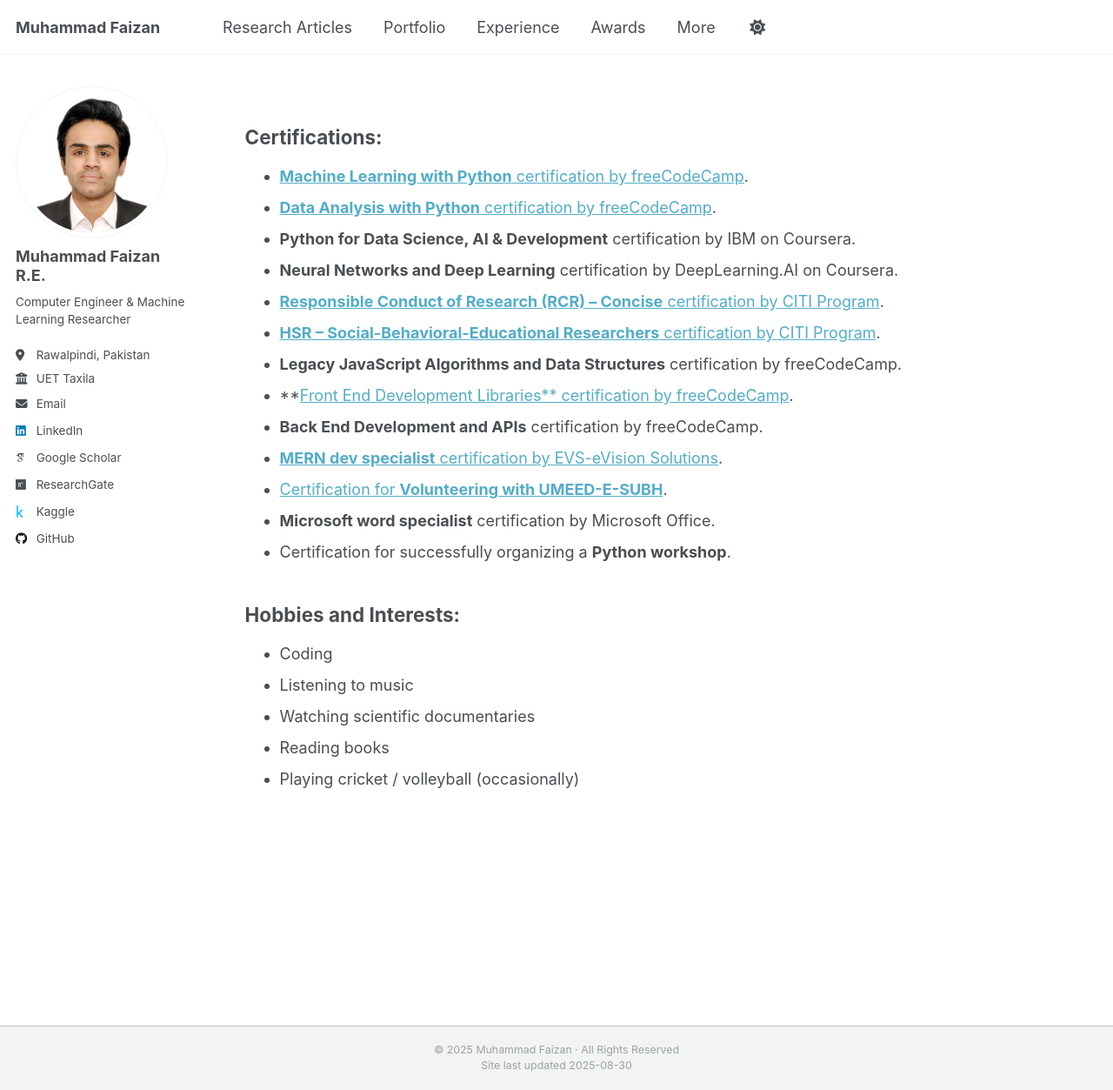
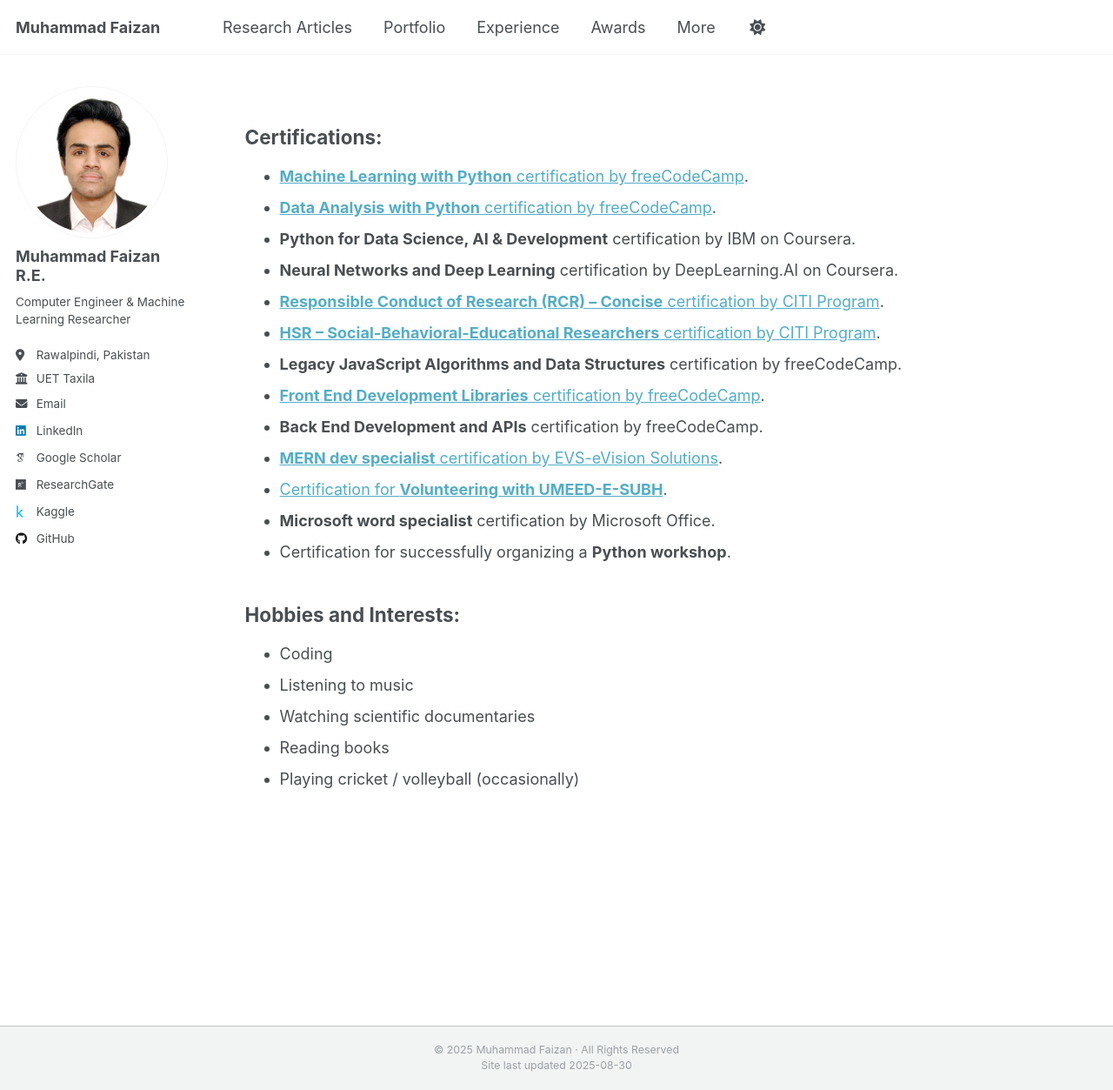
Before and after one commit to MuhammadFaizan99/MuhammadFaizan99.github.io, a Jekyll site: the page built from _pages/more.md, in a window 1280 px wide and 1253 px high. Shown: the whole window at 87% size. Built offline with Jekyll 4.4.1, drawn with Linux system fonts in a browser that asks for light colours; some web fonts are replaced; a script that is not in the unit is left out.

Commit message:
Update more.md

```diff
--- a/_pages/more.md
+++ b/_pages/more.md
@@ -17,7 +17,7 @@ redirect_from:
 - [**Responsible Conduct of Research (RCR) – Concise** certification by CITI Program](https://www.citiprogram.org/verify/?wb6c213f9-d3bb-4ae6-a0e0-3641674abc68-71594743).
 - [**HSR – Social-Behavioral-Educational Researchers** certification by CITI Program](https://www.citiprogram.org/verify/?w68492d72-519b-4e0b-bd8a-6bfbf94be0ad-71594790).
 - **Legacy JavaScript Algorithms and Data Structures** certification by freeCodeCamp.
-- **[Front End Development Libraries** certification by freeCodeCamp](https://www.freecodecamp.org/certification/fcc67cd55f9-c36a-4a22-8abf-c691d82cc511/front-end-development-libraries).
+- [**Front End Development Libraries** certification by freeCodeCamp](https://www.freecodecamp.org/certification/fcc67cd55f9-c36a-4a22-8abf-c691d82cc511/front-end-development-libraries).
 - **Back End Development and APIs** certification by freeCodeCamp.
 - [**MERN dev specialist** certification by EVS-eVision Solutions](https://drive.google.com/file/d/1Vq_yaPOXdfCmPjcW1wjV79CW_KK2tBBV/view?usp=sharing).
 - [Certification for **Volunteering with UMEED-E-SUBH**](https://drive.google.com/file/d/1NYcA-aowOeHe32njHK3TpKrUucUHjtcd/view?usp=sharing).
```
